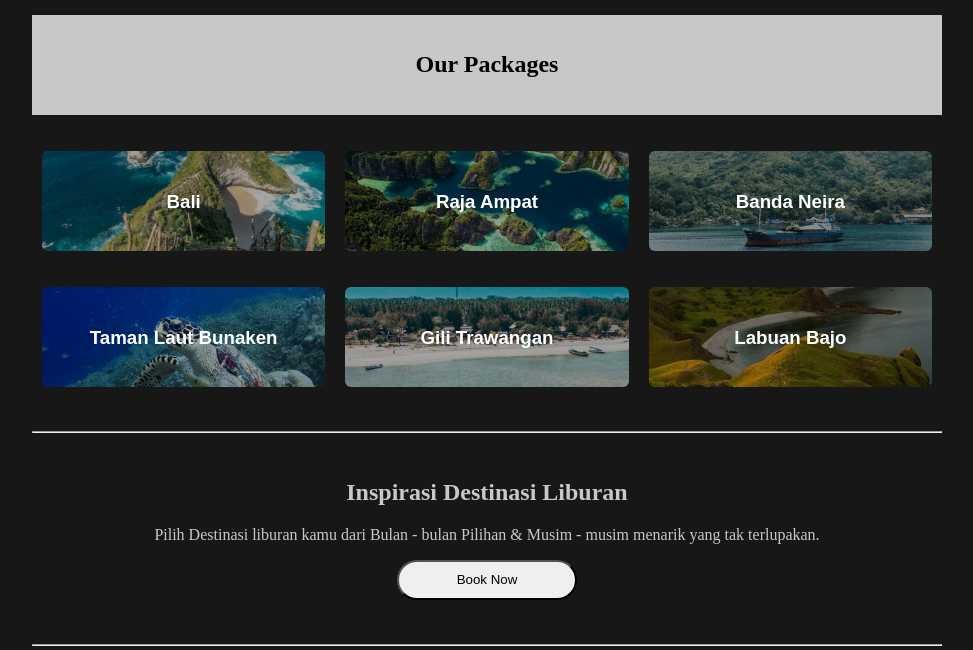
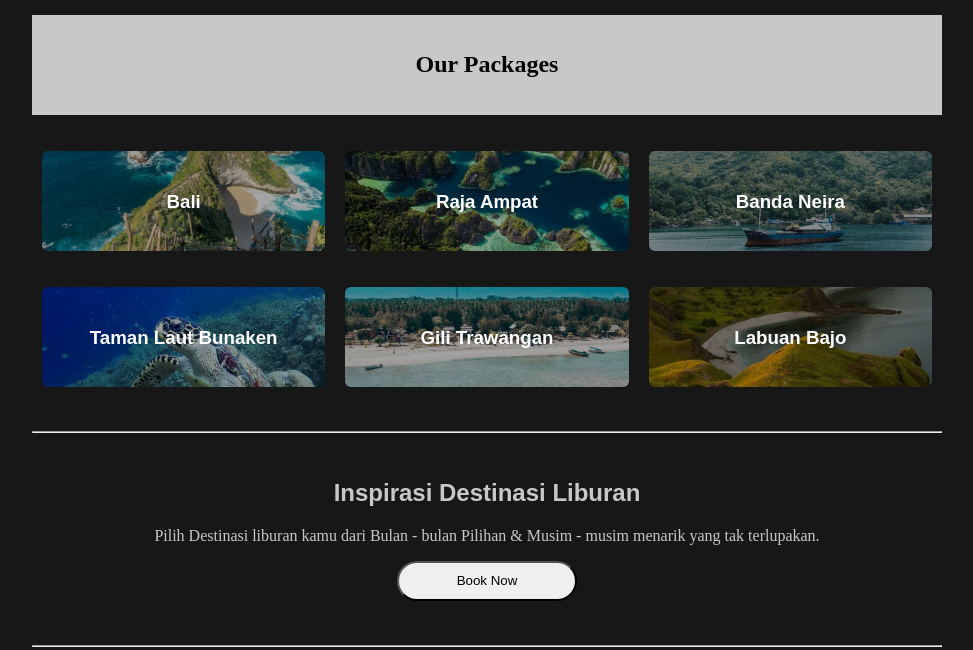
Before and after one commit to revou-fundamental-course/29-apr-24-semerdekamu, a plain HTML site: page index.html in a window 1280 px wide. Shown: the part 1132-1782 px from the top of the page, without its empty margins (153-1126 px from the left). Drawn offline with Linux system fonts and the light colour scheme; files whose address does not match are found by name.

Commit message:
initial configuration

```diff
--- a/index.html
+++ b/index.html
@@ -119,7 +119,7 @@
             <hr>
             <section class="forth-content">
                 <br>
-                <h2>Inspirasi Destinasi Liburan</h2>
+                <h2 style="font-family: Arial, Helvetica, sans-serif;">Inspirasi Destinasi Liburan</h2>
                 <p>Pilih Destinasi liburan kamu dari Bulan - bulan Pilihan & Musim - musim menarik yang tak terlupakan.</p>
                 <button class="call-action" type="button" value="OK">Book Now</button>
             </section>
```
